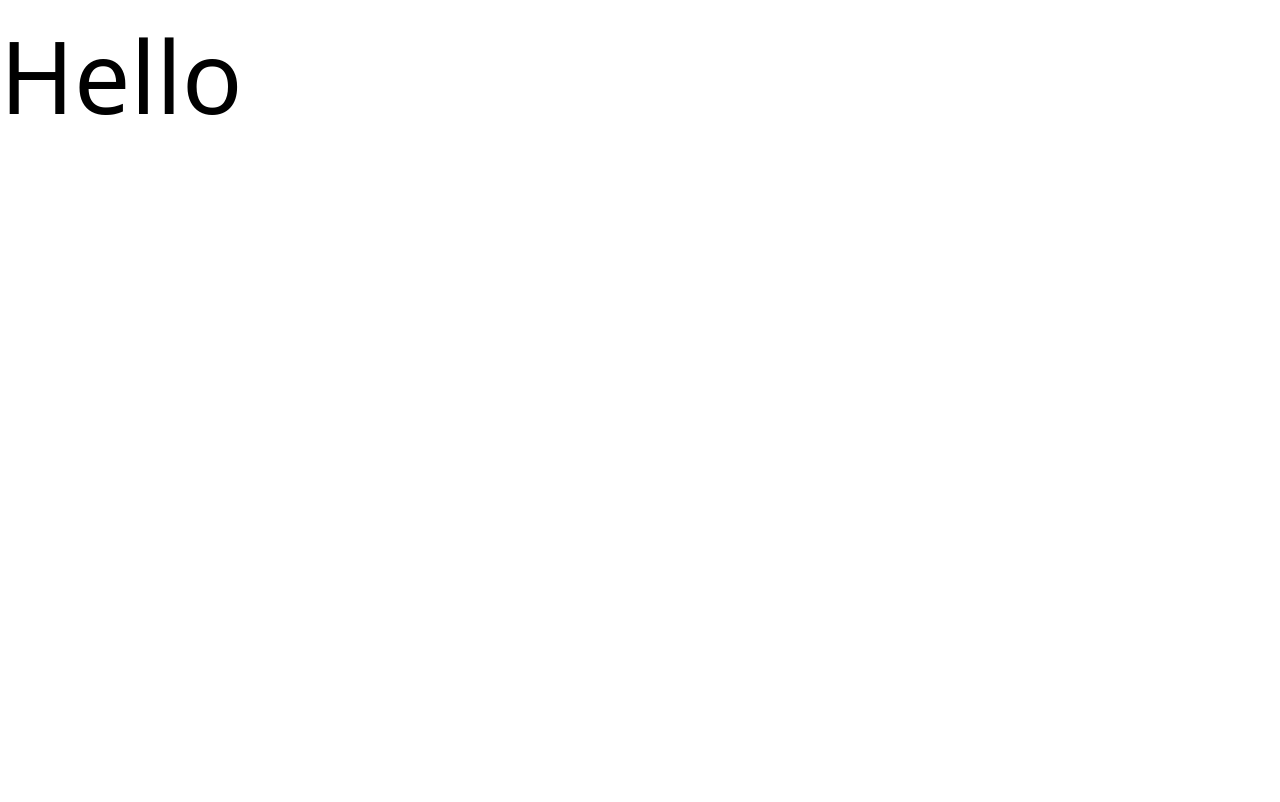
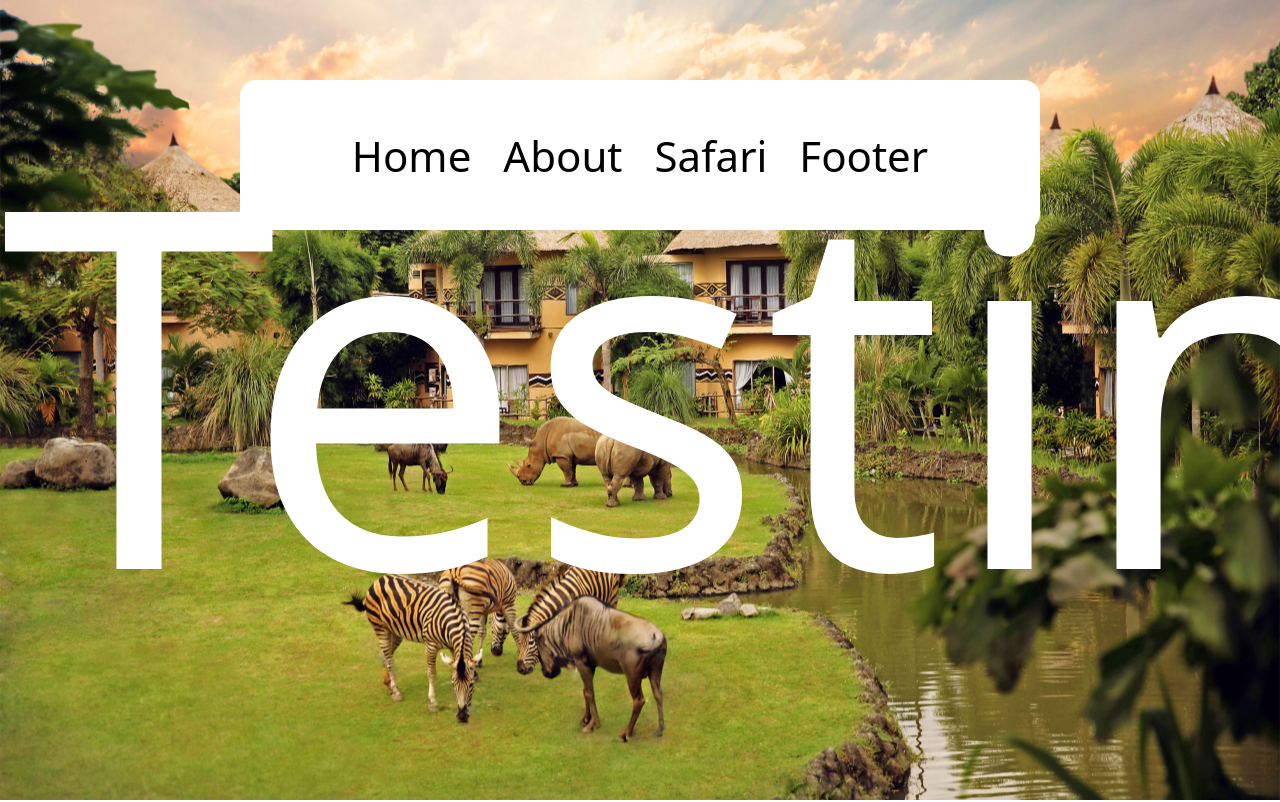
Before and after one commit to Kaluna7/bali-safari-landing-page, a React (Vite) app: page / in a window 1280 px wide. Shown: the top 802 px of the page. Built offline with nearby package versions, Linux system fonts and the light colour scheme.

Commit message:
Create Header.tsx and import it inside Home.tsx

```diff
--- /dev/null
+++ b/src/components/layout/Header.tsx
@@ -0,0 +1,14 @@
+export function Header() {
+  return (
+    <div className="flex justify-center absolute mt-20 w-full">
+      <div className="bg-white rounded-2xl h-[150px] w-[800px] flex justify-center items-center">
+        <ul className="flex flex-row gap-8 text-[42px] cursor-pointer list-none">
+          <li><a href="#">Home</a></li>
+          <li><a href="#">About</a></li>
+          <li><a href="#">Safari</a></li>
+          <li><a href="#">Footer</a></li>
+        </ul>
+      </div>
+    </div>
+  );
+}
--- a/src/main.tsx
+++ b/src/main.tsx
@@ -1,9 +1,13 @@
 import { StrictMode } from 'react'
 import { createRoot } from 'react-dom/client'
 import Home from './pages/Home/Home.tsx'
+import About from './pages/About/About.tsx'
 
 createRoot(document.getElementById('root')!).render(
   <StrictMode>
+    <div className='overflow-y-auto overflow-x-hidden'>
     <Home />
+    <About />
+    </div>
   </StrictMode>,
 )
--- /dev/null
+++ b/src/pages/About/About.tsx
@@ -0,0 +1,7 @@
+export default function About(){
+    return(
+        <div className="">
+        <h1 className="text-[500px]">About</h1>
+        </div>
+    );
+}
--- a/src/pages/Home/Home.tsx
+++ b/src/pages/Home/Home.tsx
@@ -1,5 +1,17 @@
-export default function Home(){
-    return(
-        <h1 className="text-[100px]">Hello</h1>
-    );
+import imghome from '../../assets/images/home.jpg';
+import { Header } from '../../components/layout/Header';
+
+export default function Home() {
+  return (
+    <div
+      className="h-screen w-full bg-cover bg-center bg-no-repeat relative"
+      style={{ backgroundImage: `url(${imghome})` }}
+    >
+        <Header/>
+        <h1 className='text-[500px] text-white'>Testing</h1>
+        <div className=''>
+
+        </div>
+    </div>
+  );
 }
```
Also changed, not shown: src/assets/images/home.jpg (added).
